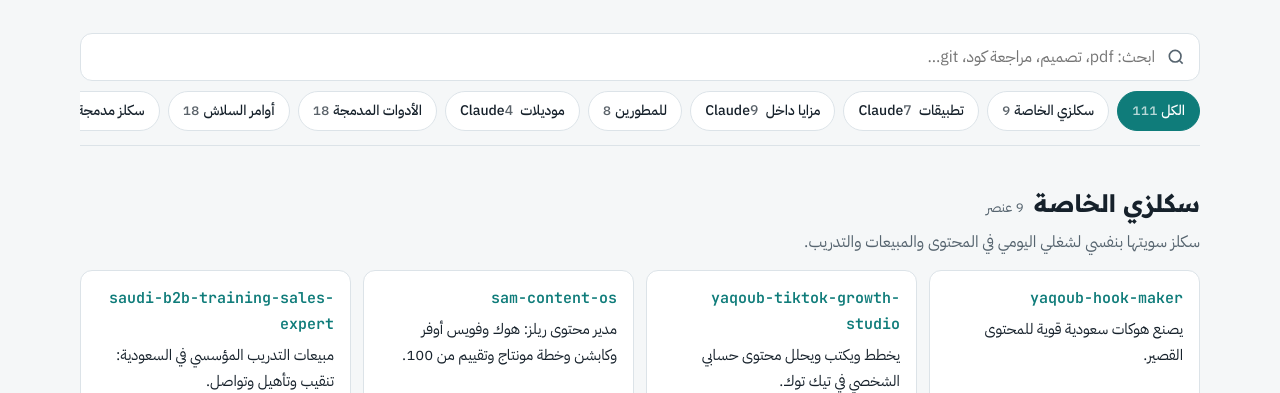
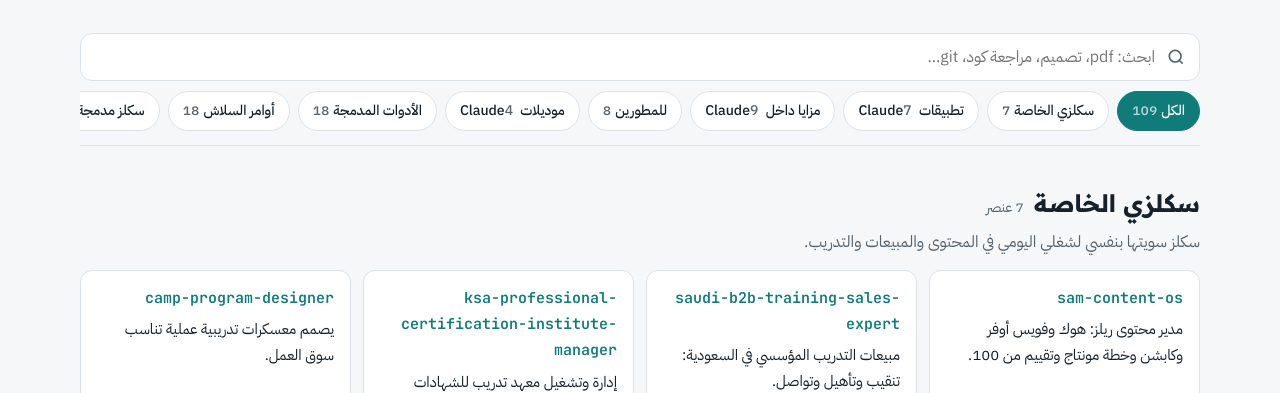
Before and after one commit to awadyaqoub5-creator/claude-code-skills, a plain HTML site: page index.html in a window 1280 px wide. Shown: the part 407-800 px from the top of the page. Drawn offline with Linux system fonts and the light colour scheme.

Commit message:
Remove yaqoub skills
Co-Authored-By: Claude Opus 5.5 <noreply@anthropic.com>

```diff
--- a/index.html
+++ b/index.html
@@ -180,8 +180,6 @@ description: متى يستخدمه Claude
 <script>
 var CATS=[
  {id:"mine",title:"سكلزي الخاصة",desc:"سكلز سويتها بنفسي لشغلي اليومي في المحتوى والمبيعات والتدريب.",items:[
-  ["yaqoub-hook-maker","يصنع هوكات سعودية قوية للمحتوى القصير.","أبغى 10 هوكات عن تطوير المسار المهني"],
-  ["yaqoub-tiktok-growth-studio","يخطط ويكتب ويحلل محتوى حسابي الشخصي في تيك توك.","حلل أداء آخر 5 فيديوهات"],
   ["sam-content-os","مدير محتوى ريلز: هوك وفويس أوفر وكابشن وخطة مونتاج وتقييم من 100.","سوّ ريل عن Claude Code"],
   ["saudi-b2b-training-sales-expert","مبيعات التدريب المؤسسي في السعودية: تنقيب وتأهيل وتواصل.","اكتب رسالة لمدير موارد بشرية"],
   ["ksa-professional-certification-institute-manager","إدارة وتشغيل معهد تدريب للشهادات الاحترافية في السعودية.","خطة تشغيل للربع الجاي"],
```
